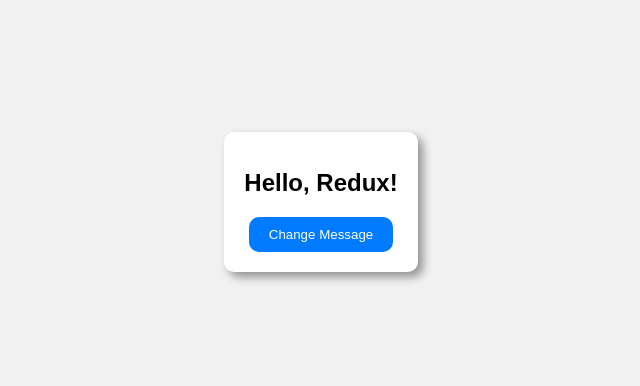
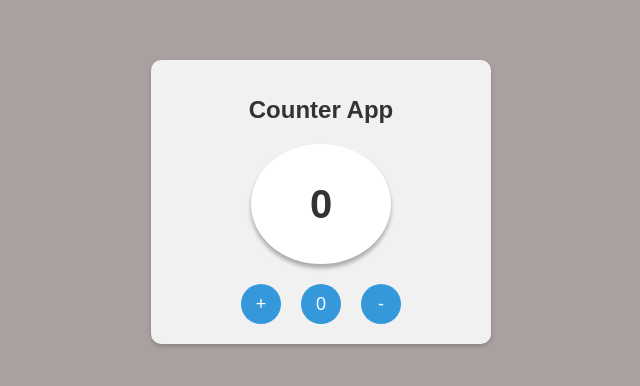
Before and after one commit to Nkbalaji2002/Temp-Ctrl-App, a React (Vite) app: page / in a window 1280 px wide. Shown: the part 198-584 px from the top of the page, without its empty margins (319-959 px from the left). Built offline with nearby package versions, Linux system fonts and the light colour scheme.

Commit message:
Counter commit

```diff
--- a/src/App.tsx
+++ b/src/App.tsx
@@ -1,24 +1,33 @@
 import React from "react";
 import { useDispatch, useSelector } from "react-redux";
-import { AppState } from "./components/reducers";
-import { updateMessage } from "./components/actions";
+import { CounterState } from "./features/reducers";
 import "./styles/styles.css";
+import { Decrement, Increment, Reset } from "./features/actions";
 
 export const App: React.FC = () => {
   const dispatch = useDispatch();
-  const message = useSelector((state: AppState) => {
-    return state.message;
-  });
-
-  const handleUpdateClick = () => {
-    dispatch(updateMessage("Hello, Redux Updated!"));
-  };
+  const count = useSelector((state: CounterState) => state.count);
 
   return (
     <>
       <div className="app">
-        <h1>{message}</h1>
-        <button onClick={handleUpdateClick}>Change Message</button>
+        <div className="counter-container">
+          <h1 className="title">Counter App</h1>
+          <div className="count-container">
+            <h2 className="count">{count}</h2>
+          </div>
+          <div className="button-container">
+            <button className="increment" onClick={() => dispatch(Increment())}>
+              +
+            </button>
+            <button className="reset" onClick={() => dispatch(Reset())}>
+              0
+            </button>
+            <button className="decrement" onClick={() => dispatch(Decrement())}>
+              -
+            </button>
+          </div>
+        </div>
       </div>
     </>
   );
--- a/src/components/actions.tsx
+++ /dev/null
@@ -1,6 +0,0 @@
-export const updateMessage = (message: string) => {
-    return {
-        type: 'UPDATE_MESSAGE',
-        payload: message,
-    }
-}
--- a/src/components/reducers.tsx
+++ /dev/null
@@ -1,22 +0,0 @@
-export interface AppState {
-  message: string;
-}
-
-const initialState: AppState = {
-  message: "Hello, Redux!",
-};
-
-const rootReducer = (state = initialState, action: any) => {
-  switch (action.type) {
-    case "UPDATE_MESSAGE":
-      return {
-        ...state,
-        message: action.payload,
-      };
-
-    default:
-      return state;
-  }
-};
-
-export default rootReducer;
--- /dev/null
+++ b/src/features/actions.tsx
@@ -0,0 +1,17 @@
+export const Increment = () => {
+  return {
+    type: "INCREMENT",
+  };
+};
+
+export const Decrement = () => {
+  return {
+    type: "DECREMENT",
+  };
+};
+
+export const Reset = () => {
+  return {
+    type: "RESET",
+  };
+};
--- /dev/null
+++ b/src/features/reducers.tsx
@@ -0,0 +1,34 @@
+export interface CounterState {
+  count: number;
+}
+
+const initialState: CounterState = {
+  count: 0,
+};
+
+const counterReducer = (state = initialState, action: any) => {
+  switch (action.type) {
+    case "INCREMENT":
+      return {
+        ...state,
+        count: state.count + 1,
+      };
+
+    case "DECREMENT":
+      return {
+        ...state,
+        count: state.count - 1,
+      };
+
+    case "RESET":
+      return {
+        ...state,
+        count: 0,
+      };
+
+    default:
+      return state;
+  }
+};
+
+export default counterReducer;
--- a/src/index.css
+++ b/src/index.css
@@ -6,7 +6,7 @@
   min-height: 100vh;
   margin: 0 auto;
   max-width: 400px;
-  background-color: #f1f1f1;
+  background-color: #aaa0a0;
 }
 
 ::-webkit-scrollbar {
--- a/src/main.tsx
+++ b/src/main.tsx
@@ -1,12 +1,12 @@
 import React from "react";
 import ReactDOM from "react-dom/client";
 import { App } from "./App.tsx";
-import { Provider } from 'react-redux'
+import { Provider } from "react-redux";
 import "./index.css";
 import { createStore } from "redux";
-import rootReducer from "./components/reducers.tsx";
+import counterReducer from "./features/reducers.tsx";
 
-const store = createStore(rootReducer)
+const store = createStore(counterReducer);
 
 ReactDOM.createRoot(document.getElementById("root")!).render(
   <React.StrictMode>
--- a/src/styles/styles.css
+++ b/src/styles/styles.css
@@ -1,26 +1,63 @@
-.app {
+.counter-container {
+  width: 300px;
+  margin: 0 auto;
+  padding: 20px;
+  background-color: #f1f1f1;
+  box-shadow: 0 2px 4px rgba(0, 0, 0, 0.2);
+  border-radius: 10px;
   text-align: center;
-  background-color: #fff;
-  border-radius: 10px;
-  padding: 20px;
-  box-shadow: 5px 5px 10px rgba(0, 0, 0, 0.4);
 }
 
-h1 {
+.title {
   font-size: 24px;
-  margin-bottom: 20px;
+  color: #333;
+  margin-bottom: 10px;
 }
 
-button {
-  background-color: #007bff;
+.count-container {
+  display: flex;
+  align-items: center;
+  justify-content: center;
+  height: 120px;
   border: none;
-  color: #fff;
-  padding: 10px 20px;
-  border-radius: 10px;
-  cursor: pointer;
-  transition: background-color 0.3s;
+  border-radius: 90%;
+  box-shadow: 0 4px 4px rgba(0, 0, 0, 0.3);
+  background-color: rgb(255, 255, 255);
+  margin: 20px 80px;
 }
 
-button:hover {
-    background-color: #0056b3;
+.count {
+  font-size: 2.5rem;
+  color: #333;
 }
+
+.button-container {
+  margin-top: 20px;
+}
+
+.increment,
+.decrement,
+.reset {
+  width: 40px;
+  height: 40px;
+  background-color: #3498db;
+  color: #fff;
+  border: none;
+  border-radius: 50%;
+  font-size: 18px;
+  cursor: pointer;
+  margin: 0 10px;
+  transition: background-color 0.3s, transform 0.2s;
+}
+
+.increment:hover,
+.decrement:hover,
+.reset:hover {
+  background-color: #2980b9;
+}
+
+.increment:active,
+.decrement:active,
+.reset:active {
+  transform: scale(0.95);
+}
```
